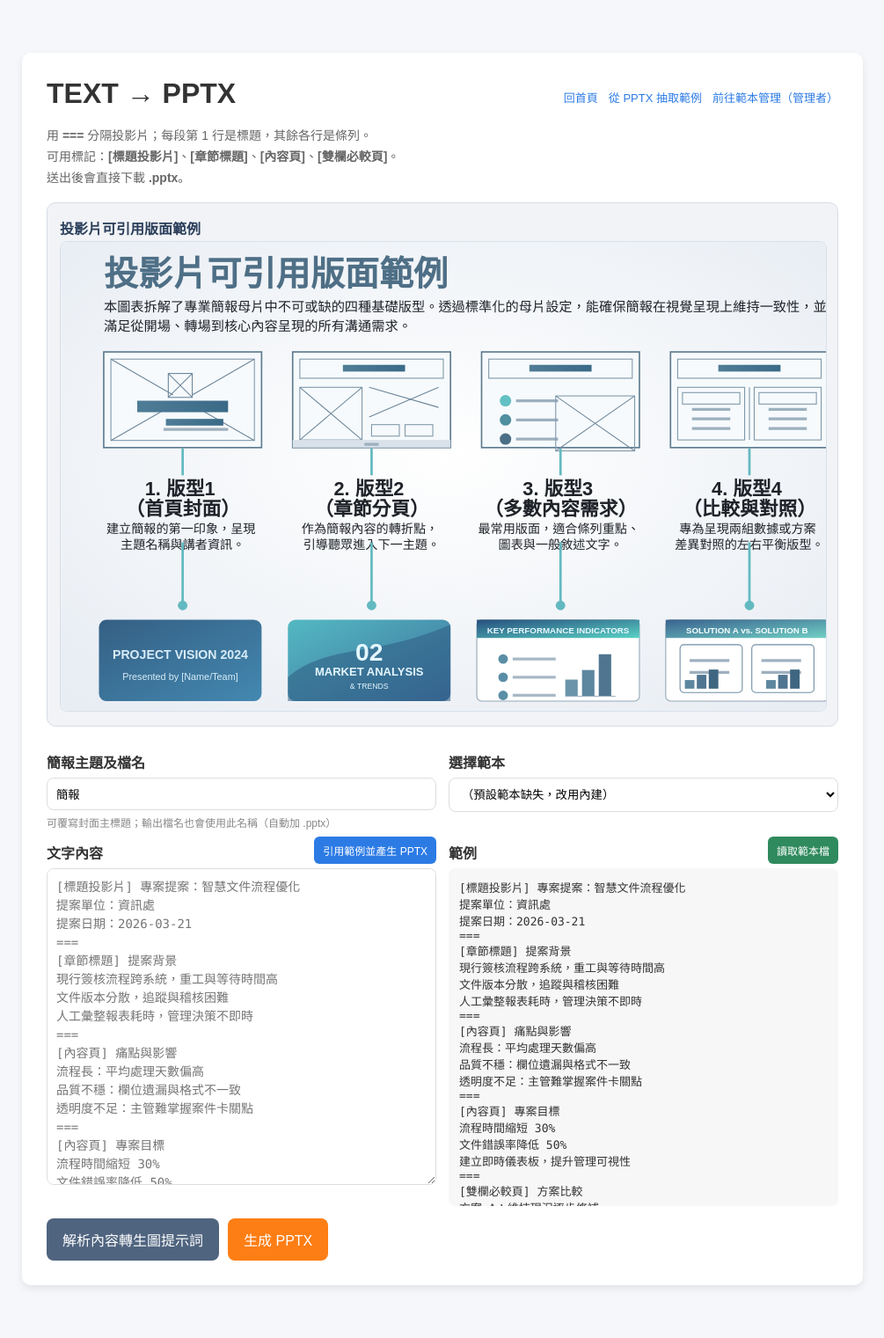
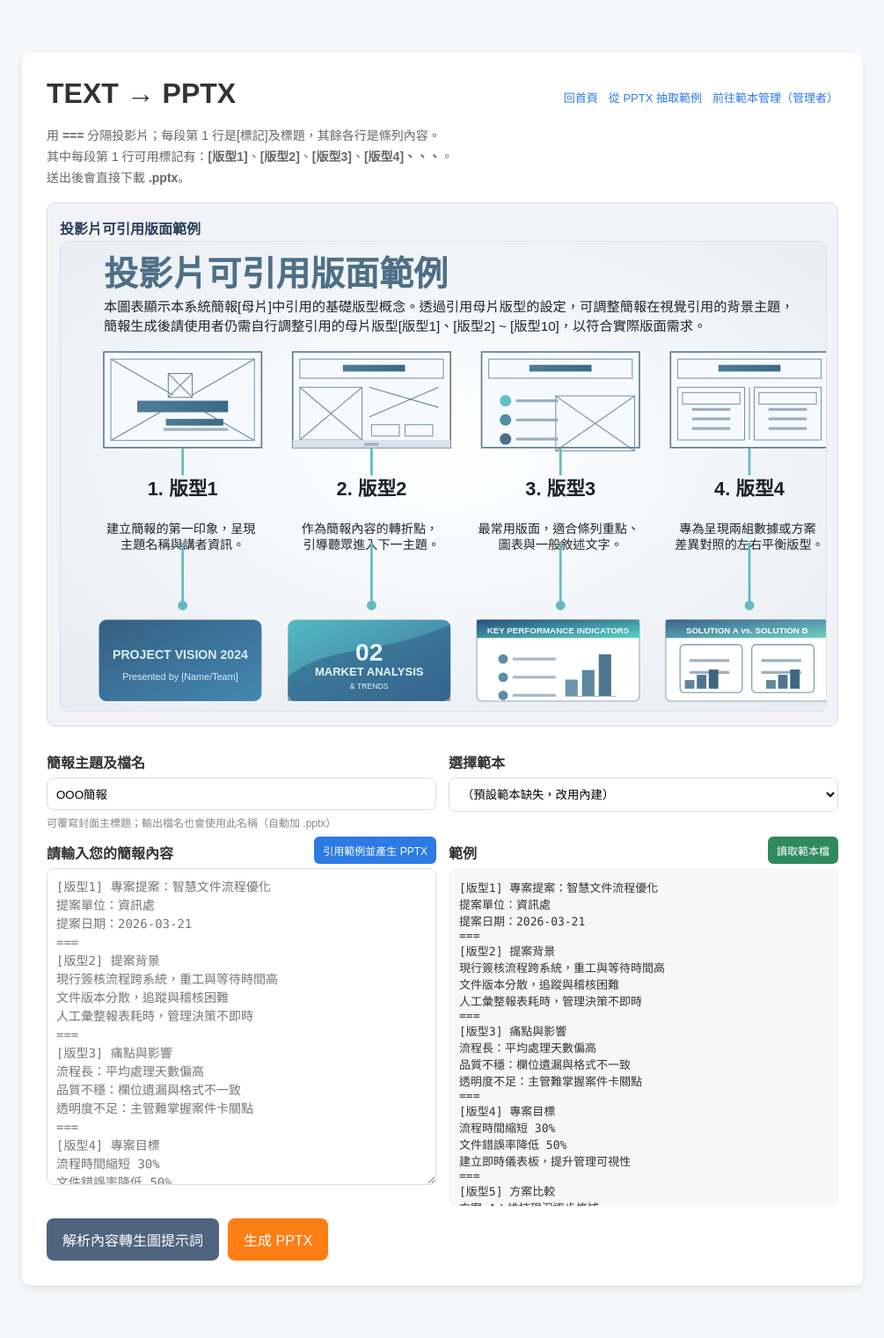
Before and after one commit to kaiyo12914-ai/AI_PROJECT, a Django app: template webapps/text2pptx/templates/text2pptx/index.html in a window 1280 px wide. Shown: the whole page at 88% size, without its empty margins (137-1142 px from the left). Run offline with Django 3.2, Linux system fonts and the light colour scheme; the template is opened without the code that fills it, so the values that code supplies are empty.

Commit message:
Update text2pptx templates and page assets

```diff
--- a/webapps/text2pptx/templates/text2pptx/index.html
+++ b/webapps/text2pptx/templates/text2pptx/index.html
@@ -37,8 +37,8 @@
     </div>
 
     <div class="hint">
-      用 <b>===</b> 分隔投影片；每段第 1 行是標題，其餘各行是條列。<br>
-      可用標記：<b>[標題投影片]</b>、<b>[章節標題]</b>、<b>[內容頁]</b>、<b>[雙欄必較頁]</b>。<br>
+      用 <b>===</b> 分隔投影片；每段第 1 行是[標記]及標題，其餘各行是條列內容。<br>
+      其中每段第 1 行可用標記有：<b>[版型1]</b>、<b>[版型2]</b>、<b>[版型3]</b>、<b>[版型4]、、、</b>。<br>
       送出後會直接下載 <b>.pptx</b>。
     </div>
 
@@ -76,10 +76,10 @@
 
         <text x="90" y="92" font-size="72" font-weight="700" fill="#4e6f86">投影片可引用版面範例</text>
         <text x="90" y="146" font-size="28" fill="#1f2329">
-          本圖表拆解了專業簡報母片中不可或缺的四種基礎版型。透過標準化的母片設定，能確保簡報在視覺呈現上維持一致性，並
+          本圖表顯示本系統簡報[母片]中引用的基礎版型概念。透過引用母片版型的設定，可調整簡報在視覺引用的背景主題，
         </text>
         <text x="90" y="186" font-size="28" fill="#1f2329">
-          滿足從開場、轉場到核心內容呈現的所有溝通需求。
+          簡報生成後請使用者仍需自行調整引用的母片版型[版型1]、[版型2] ~ [版型10]，以符合實際版面需求。
         </text>
 
         <rect x="90" y="230" width="330" height="200" fill="#f6fafc" stroke="#5b7a8e" stroke-width="3"/>
@@ -143,7 +143,6 @@
 
         <text x="255" y="530" text-anchor="middle" font-size="40" font-weight="700" fill="#1f2329">
           <tspan x="255" dy="0">1. 版型1</tspan>
-          <tspan x="255" dy="42">（首頁封面）</tspan>
         </text>
         <text x="255" y="608" text-anchor="middle" font-size="26" fill="#1f2329">
           <tspan x="255" dy="0">建立簡報的第一印象，呈現</tspan>
@@ -152,7 +151,6 @@
 
         <text x="650" y="530" text-anchor="middle" font-size="40" font-weight="700" fill="#1f2329">
           <tspan x="650" dy="0">2. 版型2</tspan>
-          <tspan x="650" dy="42">（章節分頁）</tspan>
         </text>
         <text x="650" y="608" text-anchor="middle" font-size="26" fill="#1f2329">
           <tspan x="650" dy="0">作為簡報內容的轉折點，</tspan>
@@ -161,7 +159,6 @@
 
         <text x="1045" y="530" text-anchor="middle" font-size="40" font-weight="700" fill="#1f2329">
           <tspan x="1045" dy="0">3. 版型3</tspan>
-          <tspan x="1045" dy="42">（多數內容需求）</tspan>
         </text>
         <text x="1045" y="608" text-anchor="middle" font-size="26" fill="#1f2329">
           <tspan x="1045" dy="0">最常用版面，適合條列重點、</tspan>
@@ -170,7 +167,6 @@
 
         <text x="1440" y="530" text-anchor="middle" font-size="40" font-weight="700" fill="#1f2329">
           <tspan x="1440" dy="0">4. 版型4</tspan>
-          <tspan x="1440" dy="42">（比較與對照）</tspan>
         </text>
         <text x="1440" y="608" text-anchor="middle" font-size="26" fill="#1f2329">
           <tspan x="1440" dy="0">專為呈現兩組數據或方案</tspan>
@@ -240,7 +236,7 @@
       <div class="row">
         <div>
           <label>簡報主題及檔名</label>
-          <input type="text" name="title" value="簡報" />
+          <input type="text" name="title" value="OOO簡報" />
           <div class="small">可覆寫封面主標題；輸出檔名也會使用此名稱（自動加 .pptx）</div>
         </div>
 
@@ -266,61 +262,61 @@
       <div class="content-example-grid">
         <div>
           <div class="label-row">
-            <label for="pptx_text_input">文字內容</label>
+            <label for="pptx_text_input">請輸入您的簡報內容</label>
             <button type="button" id="apply-sample-btn" class="apply-sample-btn">引用範例並產生 PPTX</button>
           </div>
-          <textarea id="pptx_text_input" name="text" placeholder="[標題投影片] 專案提案：智慧文件流程優化
+          <textarea id="pptx_text_input" name="text" placeholder="[版型1] 專案提案：智慧文件流程優化
 提案單位：資訊處
 提案日期：2026-03-21
 ===
-[章節標題] 提案背景
+[版型2] 提案背景
 現行簽核流程跨系統，重工與等待時間高
 文件版本分散，追蹤與稽核困難
 人工彙整報表耗時，管理決策不即時
 ===
-[內容頁] 痛點與影響
+[版型3] 痛點與影響
 流程長：平均處理天數偏高
 品質不穩：欄位遺漏與格式不一致
 透明度不足：主管難掌握案件卡關點
 ===
-[內容頁] 專案目標
+[版型4] 專案目標
 流程時間縮短 30%
 文件錯誤率降低 50%
 建立即時儀表板，提升管理可視性
 ===
-[雙欄必較頁] 方案比較
+[版型5] 方案比較
 方案 A：維持現況逐步修補
 方案 B：導入文件流程平台（推薦）
 方案 C：全客製重建
 ===
-[內容頁] 建議方案（B）內容
+[版型6] 建議方案（B）內容
 建立統一收件與分派入口
 導入範本化產文與欄位驗證
 串接既有系統，保留核心資料來源
 ===
-[內容頁] 時程規劃
+[版型7] 時程規劃
 M1：需求訪談與流程盤點
 M2：系統設計與原型確認
 M3-M4：功能開發與整合
 M5：試點上線與教育訓練
 M6：正式上線與成效追蹤
 ===
-[雙欄必較頁] 資源需求
+[版型8] 資源需求
 人力：PM 1、後端 2、前端 1、測試 1
 預算：軟體授權、開發與維運費
 配合單位：資訊處、業務單位、稽核單位
 ===
-[雙欄必較頁] 風險與對策
+[版型9] 風險與對策
 使用者抗拒：分梯教育訓練 + 超級使用者機制
 資料品質落差：上線前資料清整與驗證規則
 整合風險：分階段串接與回滾方案
 ===
-[內容頁] 預期效益
+[版型10] 預期效益
 縮短核決週期，提升行政效率
 提升資料一致性與稽核可追溯性
 提供管理儀表板支援決策
 ===
-[章節標題] 決策請求
+[版型11] 決策請求
 同意啟動專案與預算核定
 同意先行試點一個處室，兩個月內檢核成效
 同意成立跨部門專案小組"></textarea>
@@ -340,58 +336,58 @@ M6：正式上線與成效追蹤
               </button>
             </div>
           </div>
-          <div id="pptx_sample_text" class="ex ex-panel">[標題投影片] 專案提案：智慧文件流程優化
+          <div id="pptx_sample_text" class="ex ex-panel">[版型1] 專案提案：智慧文件流程優化
 提案單位：資訊處
 提案日期：2026-03-21
 ===
-[章節標題] 提案背景
+[版型2] 提案背景
 現行簽核流程跨系統，重工與等待時間高
 文件版本分散，追蹤與稽核困難
 人工彙整報表耗時，管理決策不即時
 ===
-[內容頁] 痛點與影響
+[版型3] 痛點與影響
 流程長：平均處理天數偏高
 品質不穩：欄位遺漏與格式不一致
 透明度不足：主管難掌握案件卡關點
 ===
-[內容頁] 專案目標
+[版型4] 專案目標
 流程時間縮短 30%
 文件錯誤率降低 50%
 建立即時儀表板，提升管理可視性
 ===
-[雙欄必較頁] 方案比較
+[版型5] 方案比較
 方案 A：維持現況逐步修補
 方案 B：導入文件流程平台（推薦）
 方案 C：全客製重建
 ===
-[內容頁] 建議方案（B）內容
+[版型6] 建議方案（B）內容
 建立統一收件與分派入口
 導入範本化產文與欄位驗證
 串接既有系統，保留核心資料來源
 ===
-[內容頁] 時程規劃
+[版型7] 時程規劃
 M1：需求訪談與流程盤點
 M2：系統設計與原型確認
 M3-M4：功能開發與整合
 M5：試點上線與教育訓練
 M6：正式上線與成效追蹤
 ===
-[雙欄必較頁] 資源需求
+[版型8] 資源需求
 人力：PM 1、後端 2、前端 1、測試 1
 預算：軟體授權、開發與維運費
 配合單位：資訊處、業務單位、稽核單位
 ===
-[雙欄必較頁] 風險與對策
+[版型9] 風險與對策
 使用者抗拒：分梯教育訓練 + 超級使用者機制
 資料品質落差：上線前資料清整與驗證規則
 整合風險：分階段串接與回滾方案
 ===
-[內容頁] 預期效益
+[版型10] 預期效益
 縮短核決週期，提升行政效率
 提升資料一致性與稽核可追溯性
 提供管理儀表板支援決策
 ===
-[章節標題] 決策請求
+[版型11] 決策請求
 同意啟動專案與預算核定
 同意先行試點一個處室，兩個月內檢核成效
 同意成立跨部門專案小組</div>
```
Also changed, not shown: webapps/text2pptx/pptx_templates/template_rename_map_final_20260302_195319.csv (deleted, +0 -10 lines), webapps/text2pptx/pptx_templates/template_rename_map_final_20260302_195319.md (deleted, +0 -28 lines), 5 other files.
